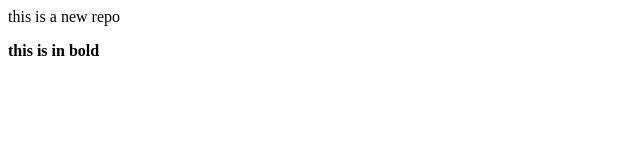
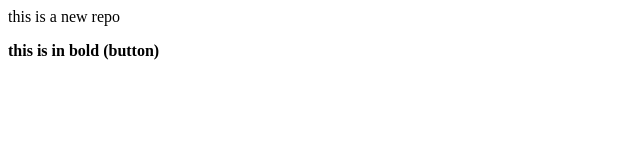
Before and after one commit to Passionate-Coder-ctrl/localrepo, a plain HTML site: page index.html in a window 1280 px wide. Shown: the full height of the page, 0-640 px from the left. Drawn offline with Linux system fonts and the light colour scheme.

Commit message:
add button

```diff
--- a/index.html
+++ b/index.html
@@ -1,2 +1,2 @@
 <p>this is a new repo</p>
-<B>this is in bold</B>
+<B>this is in bold (button)</B>
```
